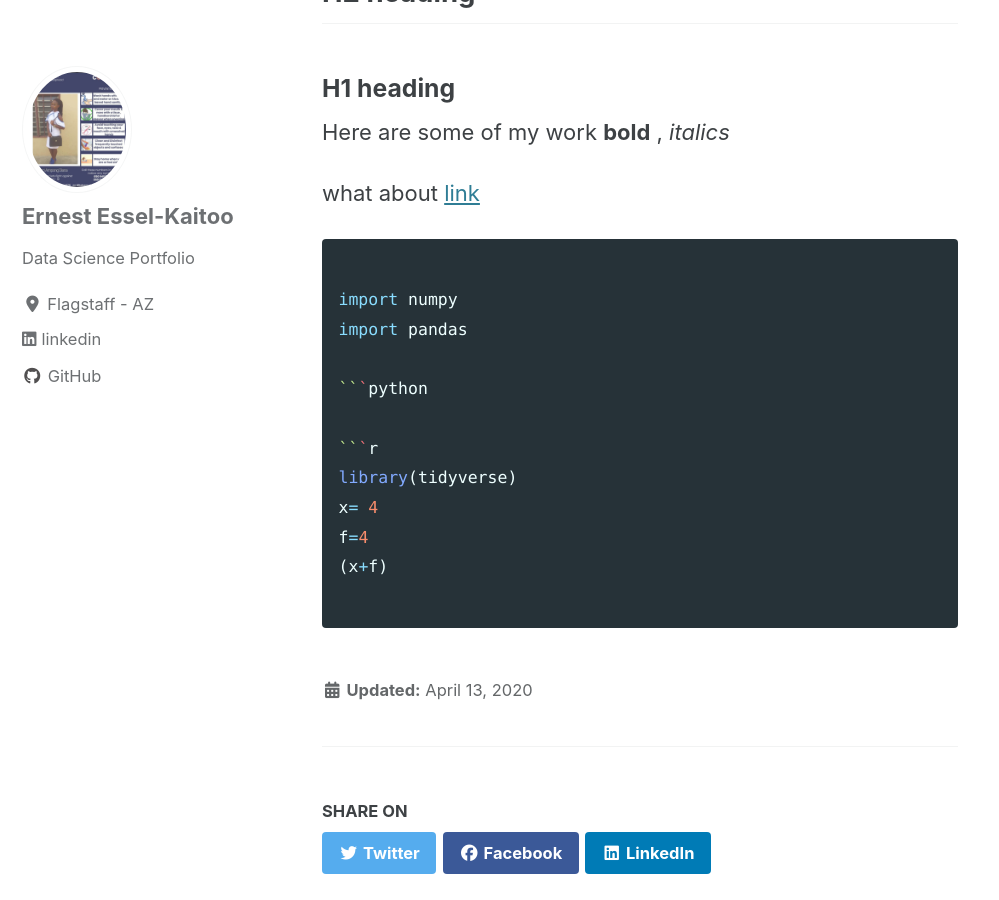
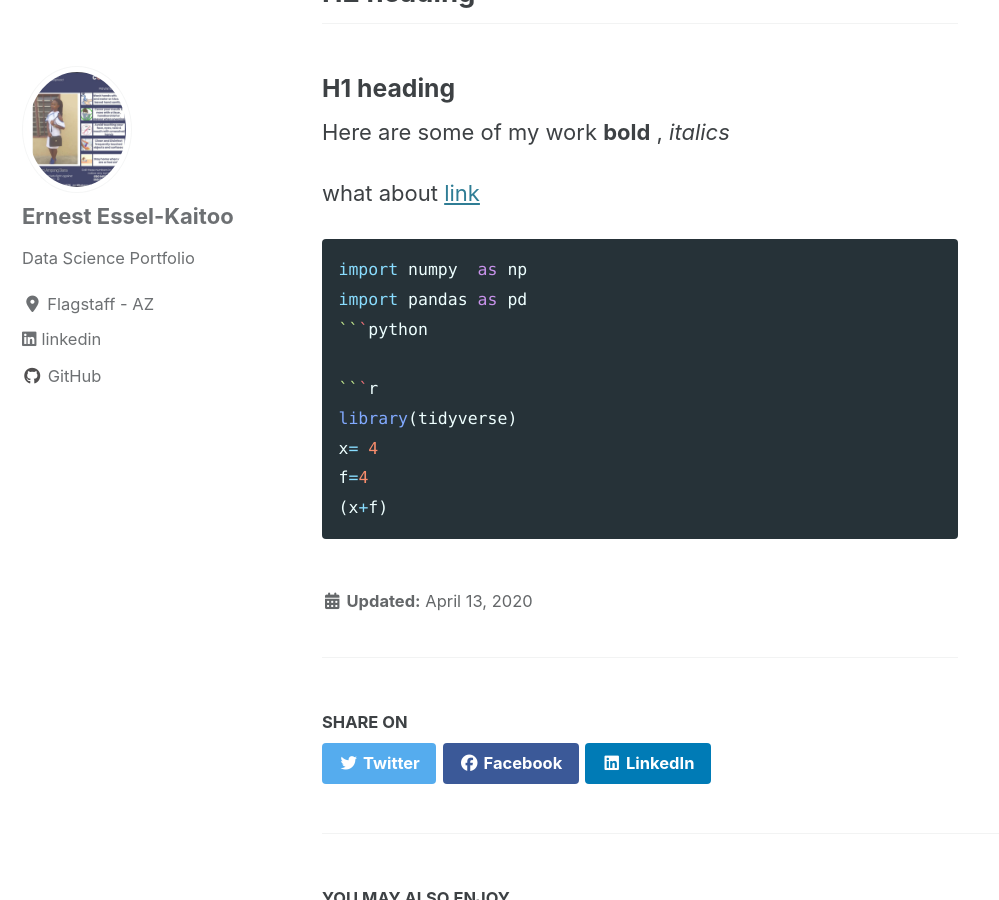
Before and after one commit to ernestesselkaitoo/richkaitoo.github.io, a Jekyll site: the page built from _posts/2017-01-28-tutorial.md, in a window 1280 px wide and 900 px high, scrolled down 310 px. Shown: the whole window, without its empty margins (0-999 px from the left). Built offline with Jekyll 4.4.1, drawn with Linux system fonts in a browser that asks for light colours; cached includes are drawn as plain includes; nearby versions of some CDN libraries.

Commit message:
Less than a minutes

````diff
--- a/_posts/2017-01-28-tutorial.md
+++ b/_posts/2017-01-28-tutorial.md
@@ -17,10 +17,8 @@ Here are some of my work **bold** , *italics*
 what about [link](https://www.linkedin.com/in/richkaitoo/)
 
 ```python
-
-import numpy
-import pandas
-
+import numpy  as np
+import pandas as pd
 ```python
 
 ```r
@@ -28,5 +26,4 @@ library(tidyverse)
 x= 4
 f=4
 (x+f)
-
 ```
````
